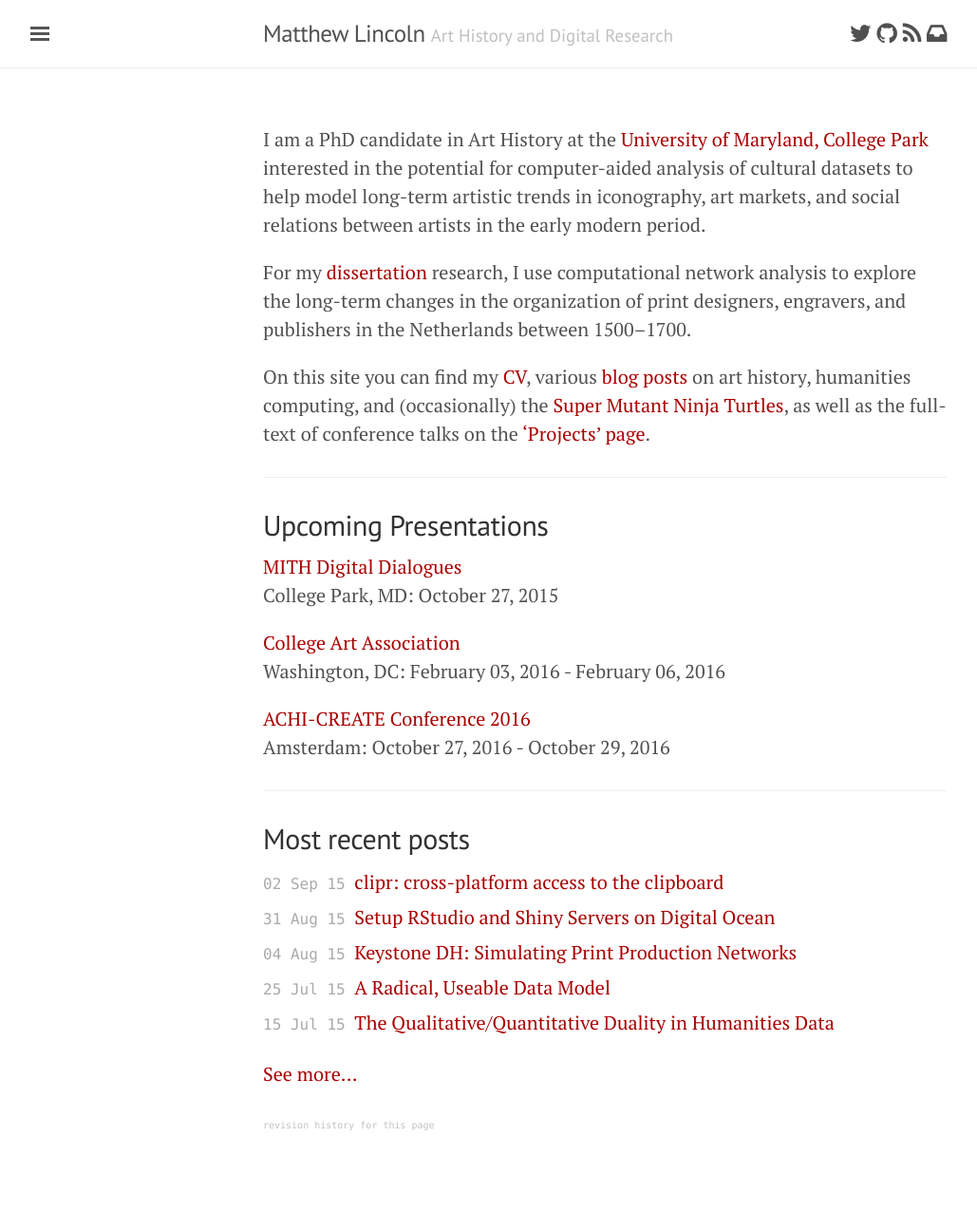
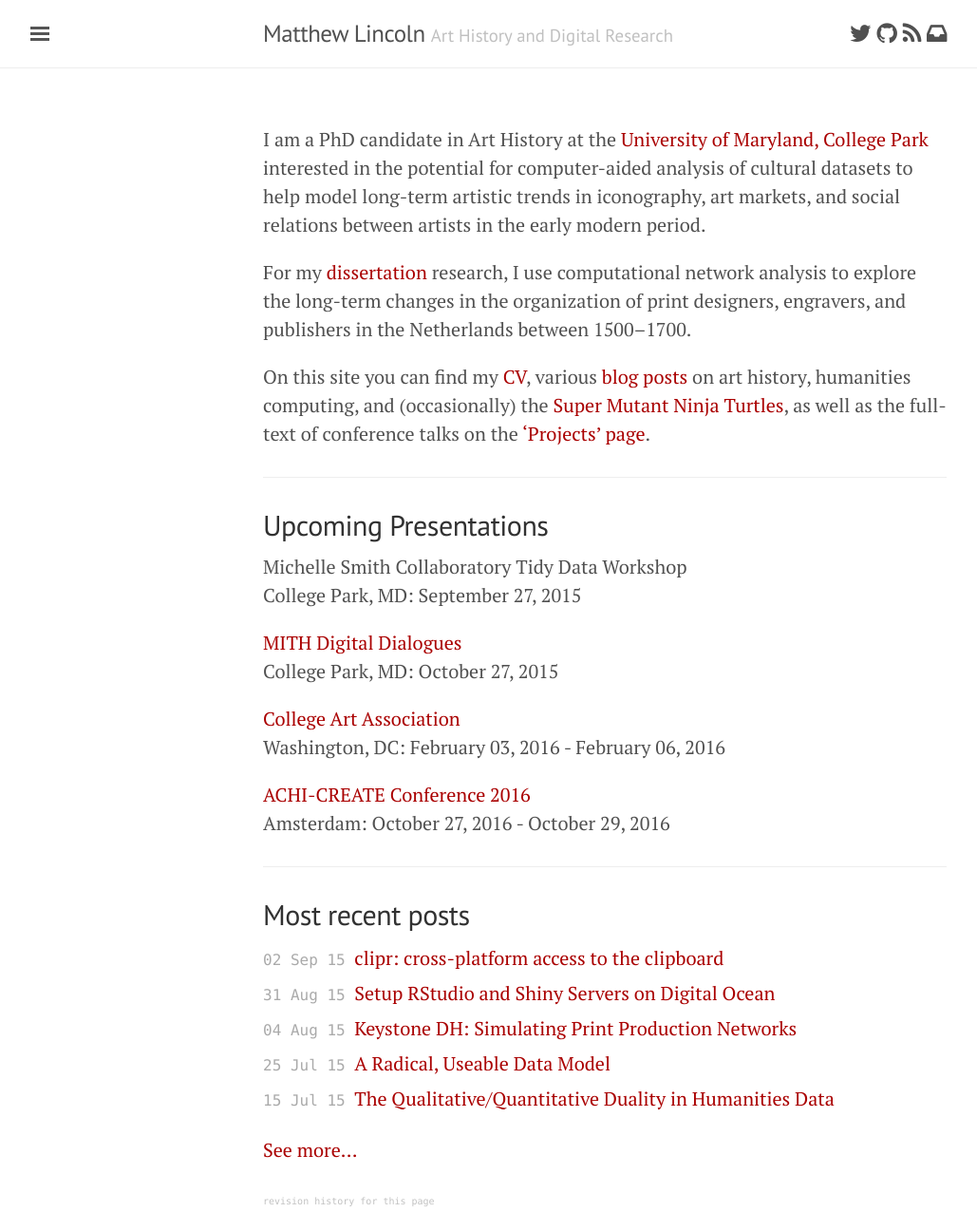
Before and after one commit to mdlincoln/mdlincoln.github.io, a Jekyll site: the page built from index.md, in a window 1280 px wide. Shown: the whole page at 95% size, without its empty margins (3-1032 px from the left). Built offline with Jekyll 4.4.1, drawn with Linux system fonts in a browser that asks for light colours; nearby versions of some CDN libraries; before the commit the page ends 1196 px from its top, so only the background shows below that.

Commit message:
tidy data workshop on schedule

```diff
--- a/_data/travel.yaml
+++ b/_data/travel.yaml
@@ -12,3 +12,6 @@
   url: http://www.create.humanities.uva.nl/cfp-achi-create-conference-2016/
   datestart: 2016-10-27 00:00:00 -0500
   dateend: 2016-10-29 00:00:00 -0500
+- venue: Michelle Smith Collaboratory Tidy Data Workshop
+  location: College Park, MD
+  datestart: 2015-09-27 12:00:00 -0500
```
